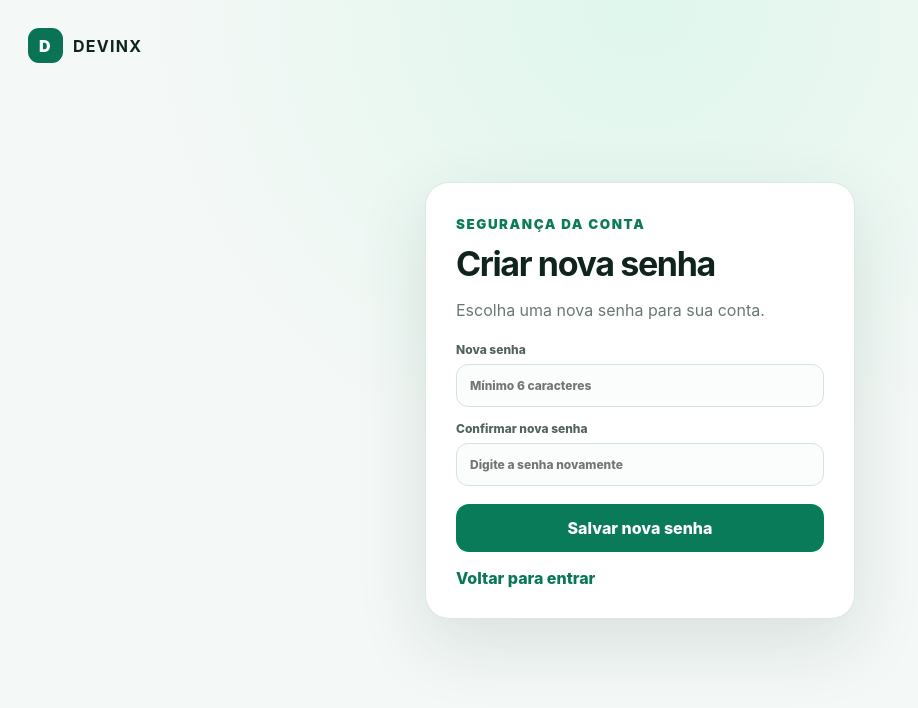
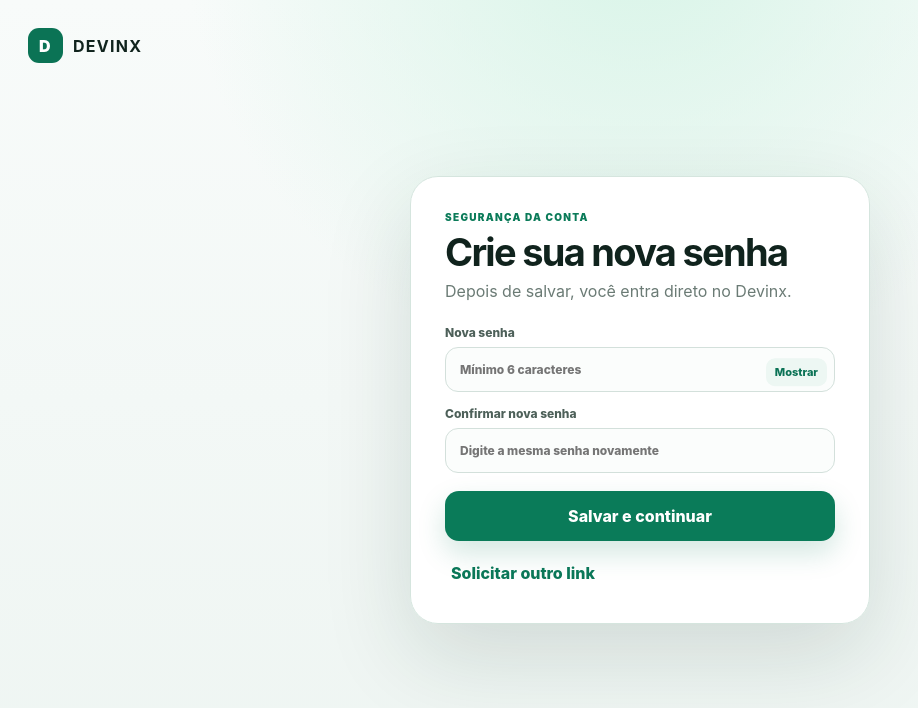
Before and after one commit to hassan80612/DEVINX, a Next.js app: page /redefinir-senha in a window 1280 px wide. Shown: the top 708 px of the page, without its empty margins (0-918 px from the left). Built offline with nearby package versions, Linux system fonts and the light colour scheme.

Commit message:
refactor: align password reset with the new auth flow

```diff
--- a/src/app/redefinir-senha/page.tsx
+++ b/src/app/redefinir-senha/page.tsx
@@ -7,35 +7,33 @@ import {createClient} from '@/lib/supabase/client';
 export default function RedefinirSenhaPage(){
   const[senha,setSenha]=useState('');
   const[confirmar,setConfirmar]=useState('');
+  const[mostrar,setMostrar]=useState(false);
   const[aviso,setAviso]=useState('');
   const[carregando,setCarregando]=useState(false);
 
   async function salvar(e:FormEvent<HTMLFormElement>){
-    e.preventDefault();
-    setAviso('');
+    e.preventDefault();setAviso('');
+    if(senha.length<6){setAviso('Use pelo menos 6 caracteres.');return}
     if(senha!==confirmar){setAviso('As senhas não coincidem.');return}
     setCarregando(true);
     const supabase=createClient();
     const{error}=await supabase.auth.updateUser({password:senha});
     setCarregando(false);
-    if(error){setAviso('O link expirou ou não foi possível alterar a senha. Solicite um novo link.');return}
-    setAviso('Senha alterada com sucesso. Você já pode entrar.');
-    setSenha('');setConfirmar('');
+    if(error){setAviso('Este link expirou ou a sessão de recuperação não é válida. Solicite um novo link.');return}
+    window.location.replace('/painel');
   }
 
-  return <main className="authPage">
+  return <main className="authPage premiumAuthPage">
     <Link className="authBrand" href="/"><span className="mark">D</span><b>DEVINX</b></Link>
-    <section className="authCard">
-      <small>SEGURANÇA DA CONTA</small>
-      <h1>Criar nova senha</h1>
-      <p>Escolha uma nova senha para sua conta.</p>
-      <form onSubmit={salvar}>
-        <label>Nova senha<input type="password" minLength={6} required value={senha} onChange={e=>setSenha(e.target.value)} placeholder="Mínimo 6 caracteres" autoComplete="new-password"/></label>
-        <label>Confirmar nova senha<input type="password" minLength={6} required value={confirmar} onChange={e=>setConfirmar(e.target.value)} placeholder="Digite a senha novamente" autoComplete="new-password"/></label>
-        <button className="primary authSubmit" disabled={carregando}>{carregando?'Salvando...':'Salvar nova senha'}</button>
+    <section className="authCard premiumAuthCard authCardV2">
+      <div className="authIntro"><small>SEGURANÇA DA CONTA</small><h1>Crie sua nova senha</h1><p>Depois de salvar, você entra direto no Devinx.</p></div>
+      <form className="authFormV2" onSubmit={salvar}>
+        <label>Nova senha<div className="passwordField"><input type={mostrar?'text':'password'} minLength={6} required value={senha} onChange={e=>setSenha(e.target.value)} placeholder="Mínimo 6 caracteres" autoComplete="new-password"/><button type="button" onClick={()=>setMostrar(v=>!v)}>{mostrar?'Ocultar':'Mostrar'}</button></div></label>
+        <label>Confirmar nova senha<input type={mostrar?'text':'password'} minLength={6} required value={confirmar} onChange={e=>setConfirmar(e.target.value)} placeholder="Digite a mesma senha novamente" autoComplete="new-password"/></label>
+        <button className="primary authSubmit authSubmitV2" disabled={carregando}>{carregando?'Salvando...':'Salvar e continuar'}</button>
       </form>
-      {aviso&&<div className="authMessage">{aviso}</div>}
-      <Link className="authSwitch" href="/entrar">Voltar para entrar</Link>
+      {aviso&&<div className="authMessage authMessageV2 error">{aviso}</div>}
+      <Link className="authLinkButton" href="/entrar">Solicitar outro link</Link>
     </section>
-  </main>
+  </main>;
 }
```
